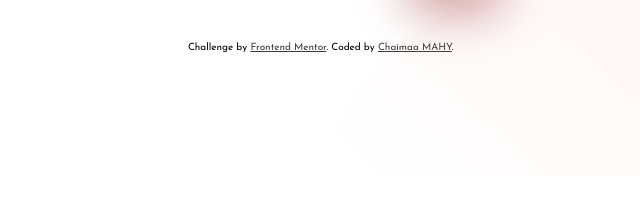
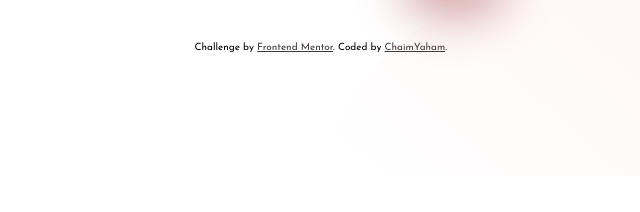
Before and after one commit to chaimyaham/base-apparel-coming-soon-master, a plain HTML site: page index.html in a window 1280 px wide. Shown: the part 624-836 px from the top of the page, 40-680 px from the left. Drawn offline with Linux system fonts and the light colour scheme.

Commit message:
Update index.html

```diff
--- a/index.html
+++ b/index.html
@@ -29,7 +29,7 @@
 
       <div class="attribution">
         Challenge by <a href="https://www.frontendmentor.io?ref=challenge" target="_blank">Frontend Mentor</a>.
-        Coded by <a href="#">Chaimaa MAHY</a>.
+        Coded by <a href="https://www.frontendmentor.io/profile/chaimyaham">ChaimYaham</a>.
       </div>
     </div>
 
```
